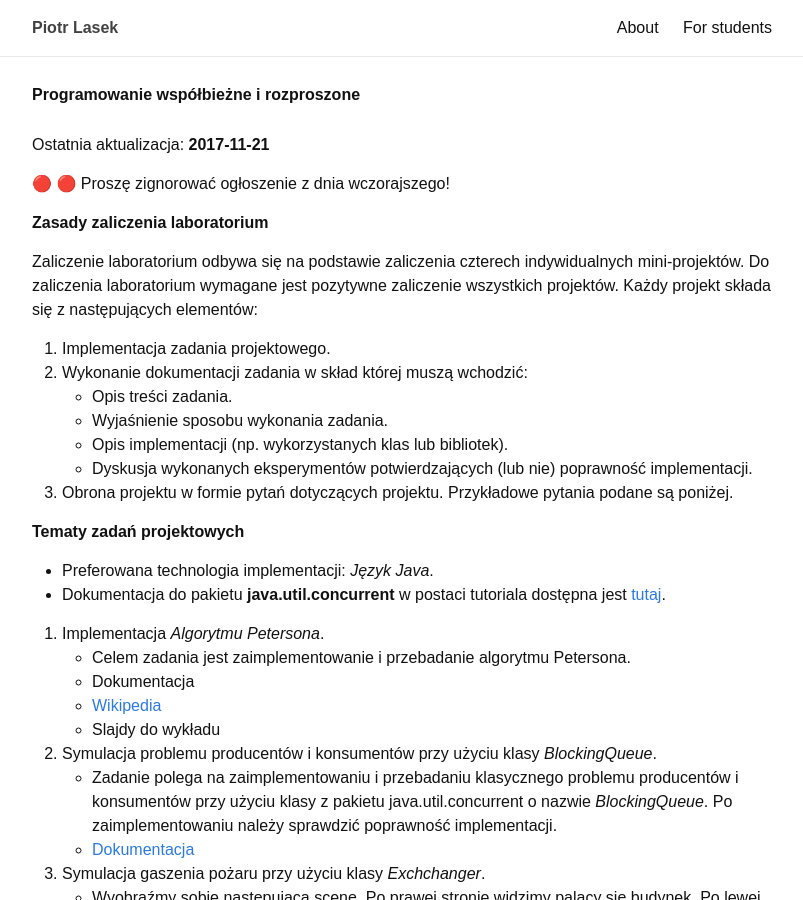
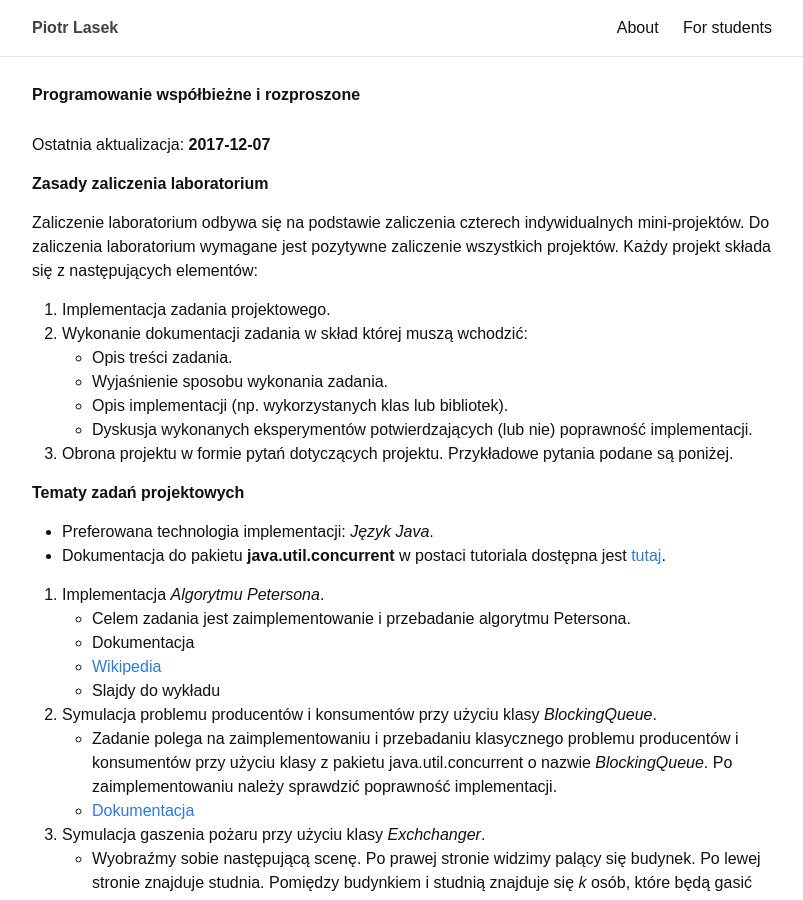
Before and after one commit to piotrlasek/piotrlasek.github.io, a Jekyll site: the page built from for-students/pwir2017.md, in a window 1280 px wide and 900 px high. Shown: the whole window, without its empty margins (238-1041 px from the left). Built offline with Jekyll 4.4.1, drawn with Linux system fonts in a browser that asks for light colours.

Commit message:
Update pwir2017.md

```diff
--- a/for-students/pwir2017.md
+++ b/for-students/pwir2017.md
@@ -5,9 +5,7 @@ permalink: /for-students/pwir
 exclude: true
 ---
 
-Ostatnia aktualizacja: **2017-11-21**
-
-&#x1F534; &#x1F534; Proszę zignorować ogłoszenie z dnia wczorajszego!
+Ostatnia aktualizacja: **2017-12-07**
 
 # Zasady zaliczenia laboratorium
 
```
